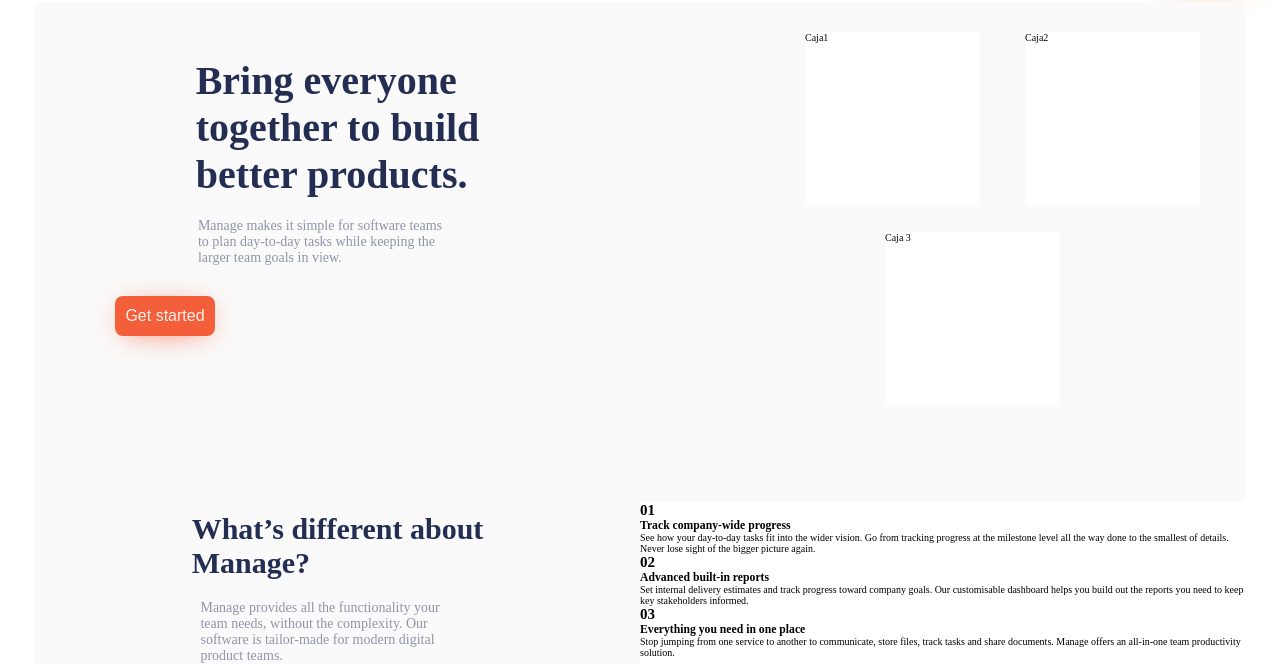
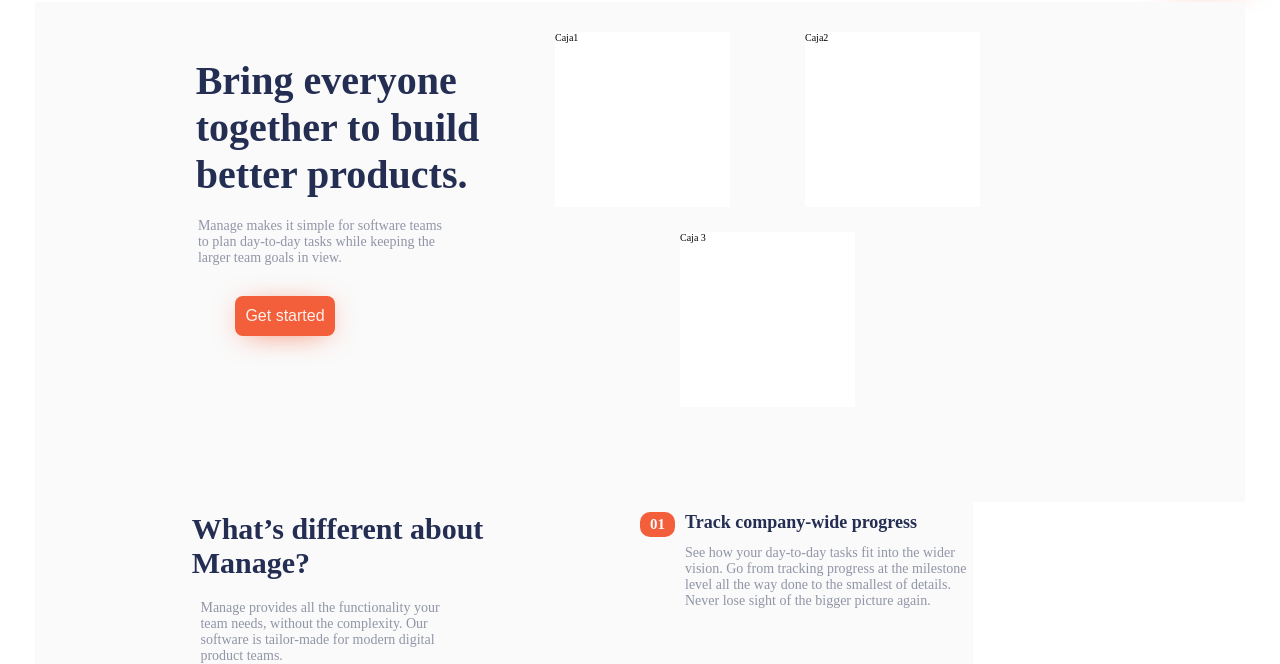
Before and after one commit to luisglopez7777/landing-page-challenge, a website: page index.html in a window 1280 px wide. Shown: the part 68-732 px from the top of the page. Drawn offline with Linux system fonts and the light colour scheme.

Commit message:
Bottom left

```diff
--- a/css/styles.css
+++ b/css/styles.css
@@ -21,6 +21,11 @@
 
  h1{
     color: var(--blue);
+ }
+
+ p{
+     color: var(--light-blue);
+     font-size: 1.4rem;
  }
 
  /* @mixin mobile{
@@ -100,7 +105,7 @@
 
 .top__left button{
     margin-top: 30px;
-    margin-left: 80px;
+    margin-left: 200px;
 }
 
 
@@ -118,19 +123,19 @@
 .box1{
     position: absolute;
     top: 100px;
-    right: 300px;
+    right: 550px;
 }
 
 .box2{
     position: absolute;
     top: 100px;
-    right: 80px;
+    right: 300px;
 }
 
 .box3{
     position: absolute;
     top: 300px;
-    right: 220px;
+    right: 425px;
 }
 
 .middle{
@@ -163,8 +168,101 @@
 
 .middle__right{
     grid-column-start: 2;
-    background-color: yellow;
+    display: grid;
+    grid-template-columns: 15% 40% 45%;
+    grid-template-rows: 33% 33% 34%;
+
 }
+.middle__right h2{
+    height: 25px;
+    width: 35px;
+    border-radius: 10px;
+    background-color: var(--orange);
+    color: var(--white);
+    box-sizing: border-box;
+    margin-right: 0px;
+    margin-top: 10px;
+    display: flex;
+    justify-content: center;
+    align-items: center;
+}
+
+.container-01{
+    grid-column-start: 1;
+    grid-column-end: 3;
+    background-color: var(--white);
+    display: grid;
+}
+
+.container-01 h3{
+    grid-column-start: 2;
+    grid-column-end: 2;
+    padding-top: 10px;
+    padding-left: 10px;
+    font-size: 1.8rem;
+    color: var(--blue);
+}
+
+.container-01 p{
+    grid-column-start: 2;
+    grid-column-end: 2;
+    padding-left: 10px;
+    padding-bottom: 50px;
+}
+
+.container-02{
+    grid-column-start: 1;
+    grid-column-end: 3;
+    background-color: var(--white);
+    display: grid;
+    grid-row: 2;
+}
+
+.container-02 h3{
+    grid-column-start: 2;
+    grid-column-end: 2;
+    padding-top: 10px;
+    padding-left: 10px;
+    font-size: 1.8rem;
+    color: var(--blue);
+}
+
+.container-02 p{
+    grid-column-start: 2;
+    grid-column-end: 2;
+    padding-left: 10px;
+    padding-bottom: 50px;
+}
+
+.container-03{
+    grid-column-start: 1;
+    grid-column-end: 3;
+    background-color: var(--white);
+    display: grid;
+    grid-row: 3;
+}
+
+.container-03 h3{
+    grid-column-start: 2;
+    grid-column-end: 2;
+    padding-top: 10px;
+    padding-left: 10px;
+    font-size: 1.8rem;
+    color: var(--blue);
+}
+
+.container-03 p{
+    grid-column-start: 2;
+    grid-column-end: 2;
+    padding-left: 10px;
+    padding-bottom: 50px;
+}
+
+
+
+
+
+
 
 .bottom{
     background-color: yellow;
--- a/index.html
+++ b/index.html
@@ -50,16 +50,18 @@
           product teams.</p>
       </section>
 
-      <section class="middle__rigth">
-        <div class="01">
-          <h2>01</h2>
-          <h3>Track company-wide progress</h3>
-          <p>See how your day-to-day tasks fit into the wider vision. Go from
-            tracking progress at the milestone level all the way done to the
-            smallest of details. Never lose sight of the bigger picture again.</p>
+      <section class="middle__right">
+        <div class="container-01">
+          <h2>01</span>
+            <h3>Track company-wide progress</h3>
+            <p>See how your day-to-day tasks fit into the wider vision. Go from
+              tracking progress at the milestone level all the way done to the
+              smallest of details. Never lose sight of the bigger picture again.</p>
+
         </div>
 
-        <div class="02">
+
+        <div class="container-02">
           <h2>02</h2>
           <h3>Advanced built-in reports</h3>
           <p>Set internal delivery estimates and track progress toward company
@@ -67,7 +69,7 @@
             you need to keep key stakeholders informed.</p>
         </div>
 
-        <div class="03">
+        <div class="container-03">
           <h2>03</h2>
           <h3>Everything you need in one place</h3>
           <p>Stop jumping from one service to another to communicate, store files,
```
